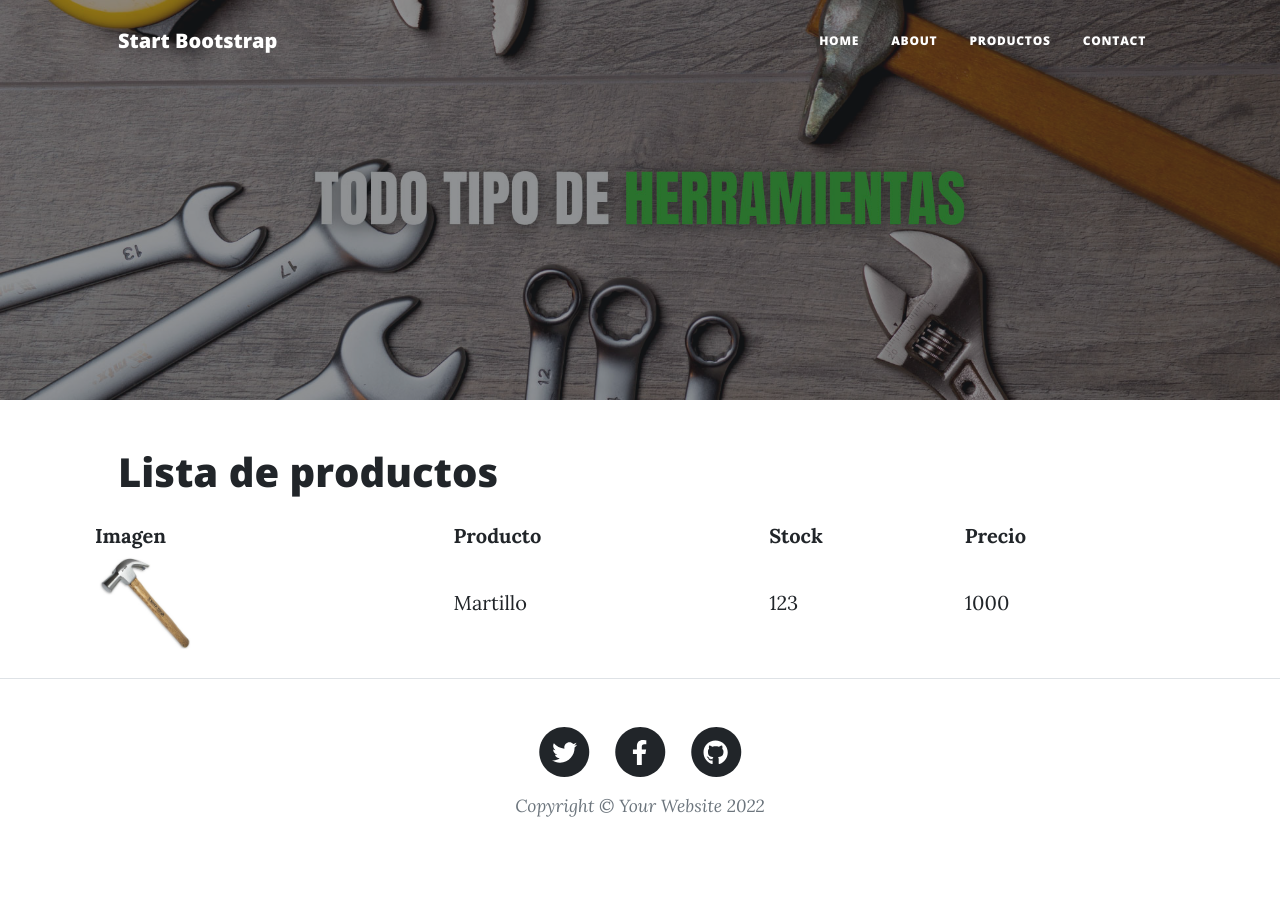
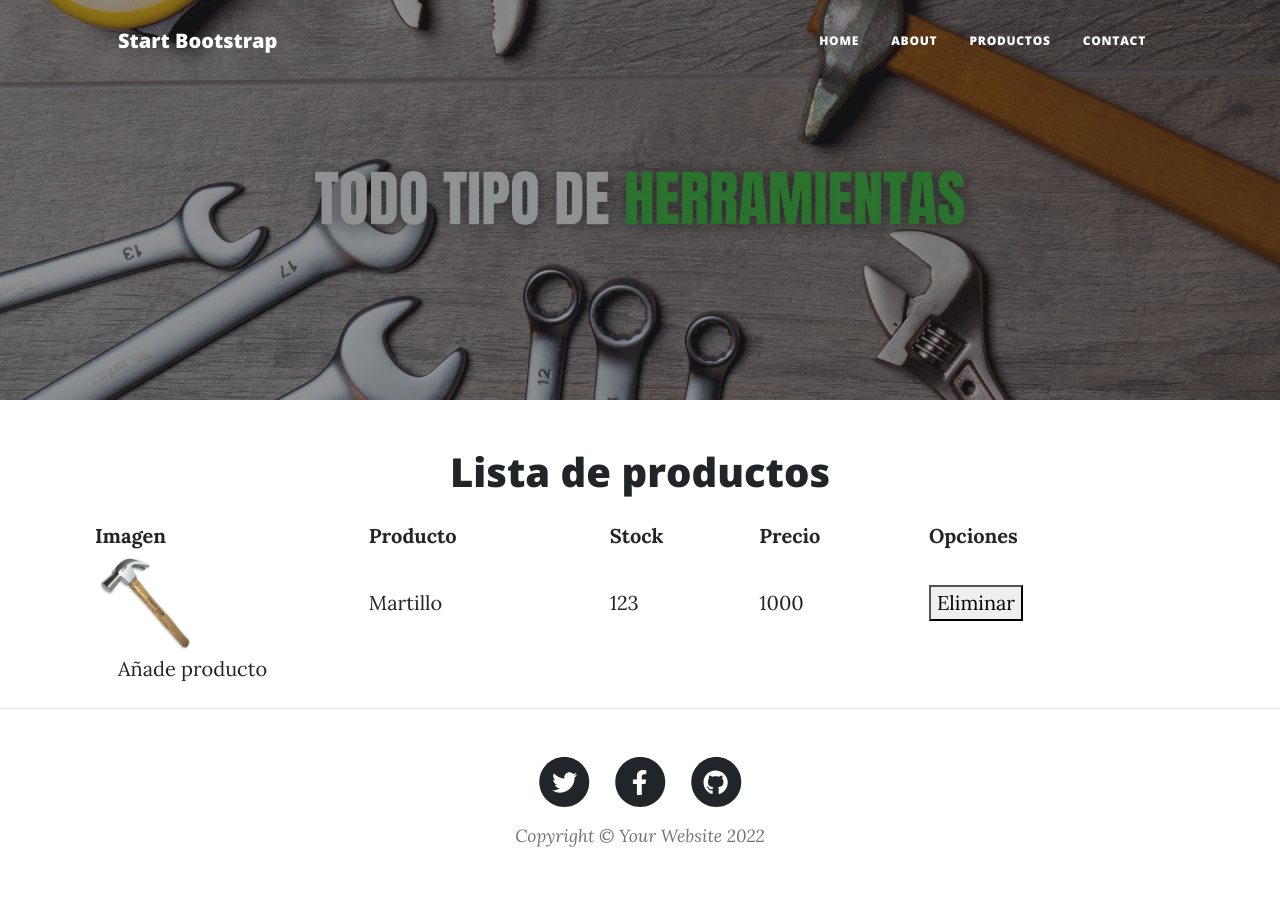
Before and after one commit to fvck12/Entrega-Intermedia, a Django app: page /webapp/listaProductos/ in a window 1280 px wide. Before the commit the page ends 817 px from the top, so only its background shows below. Run offline with Django 4.2, Linux system fonts and the light colour scheme; data comes from the database, SQL or seed files in the repository; both versions use the stored data as it was after the commit; some libraries are stand-ins or nearby versions.

Commit message:
Agregado boton de Eliminar en vista ListaProductos

```diff
--- a/EntregaIntermedia/WebApp/templates/listaProductos.html
+++ b/EntregaIntermedia/WebApp/templates/listaProductos.html
@@ -17,13 +17,14 @@
         <article class="mb-4">
             <div class="container px-4 px-lg-5">
                 <div class="row gx-4 gx-lg-5 justify-content-center">
-                    <h1><strong>Lista de productos</strong></h1>
+                    <h1><strong><center>Lista de productos</center></strong></h1>
                     <table>
                         <tr>
                             <th scope="col">Imagen</th>
                             <th scope="col">Producto</th>
                             <th scope="col">Stock</th>
                             <th scope="col">Precio</th>
+                            <th scope="col">Opciones</th>
                         </tr>
                             <ul>
 
@@ -36,11 +37,17 @@
                                     <td>{{producto.Nombre}}</td>
                                     <td>{{producto.Stock}}</td>
                                     <td>{{producto.Precio}}</td>
-                                 </tr>
+                                    <td>
+                                        <form action= "{% url 'eliminarProducto' producto.id %}" method="POST" enctype="multipart/form-data">{% csrf_token %}
+                                            <button type="submit">Eliminar</button>
+
+                                    </td>
+                                </tr>
                                 {% endfor %}
 
                             </ul>
                     </table>
+                    <a href="{% url 'formProductos'}">Añade producto</a>
                 </div>
             </div>
         </article>
--- a/EntregaIntermedia/WebApp/urls.py
+++ b/EntregaIntermedia/WebApp/urls.py
@@ -1,5 +1,5 @@
 from django.urls import path
-from WebApp.views import inicio, about, productos, contact, formularioProductos, busquedaProductos, buscar, lista_productos
+from WebApp.views import inicio, about, productos, contact, formularioProductos, busquedaProductos, buscar, lista_productos, eliminar_producto
 
 urlpatterns = [
     path('', inicio, name="inicio"),
@@ -10,4 +10,5 @@ urlpatterns = [
     path('busquedaProductos/', busquedaProductos, name="busquedaProductos"),
     path('buscar/', buscar, name="buscar"),
     path('listaProductos/', lista_productos, name="listaProductos"),
+    path('eliminarProducto/<int:id>', eliminar_producto, name="eliminarProducto"),
 ]
--- a/EntregaIntermedia/WebApp/views.py
+++ b/EntregaIntermedia/WebApp/views.py
@@ -75,3 +75,18 @@ def lista_productos(request):
     contexto= {"productos": productos}
 
     return render(request, "listaProductos.html", contexto)
+
+
+def eliminar_producto(request, id):
+
+    if request.method=='POST':
+
+        productos = Productos.objects.get(id=id)
+
+        productos.delete()
+
+        productos = Productos.objects.all()
+
+        contexto= {"productos": productos}
+
+        return render(request, "listaProductos.html", contexto)
```
Also changed, not shown: EntregaIntermedia/db.sqlite3.
